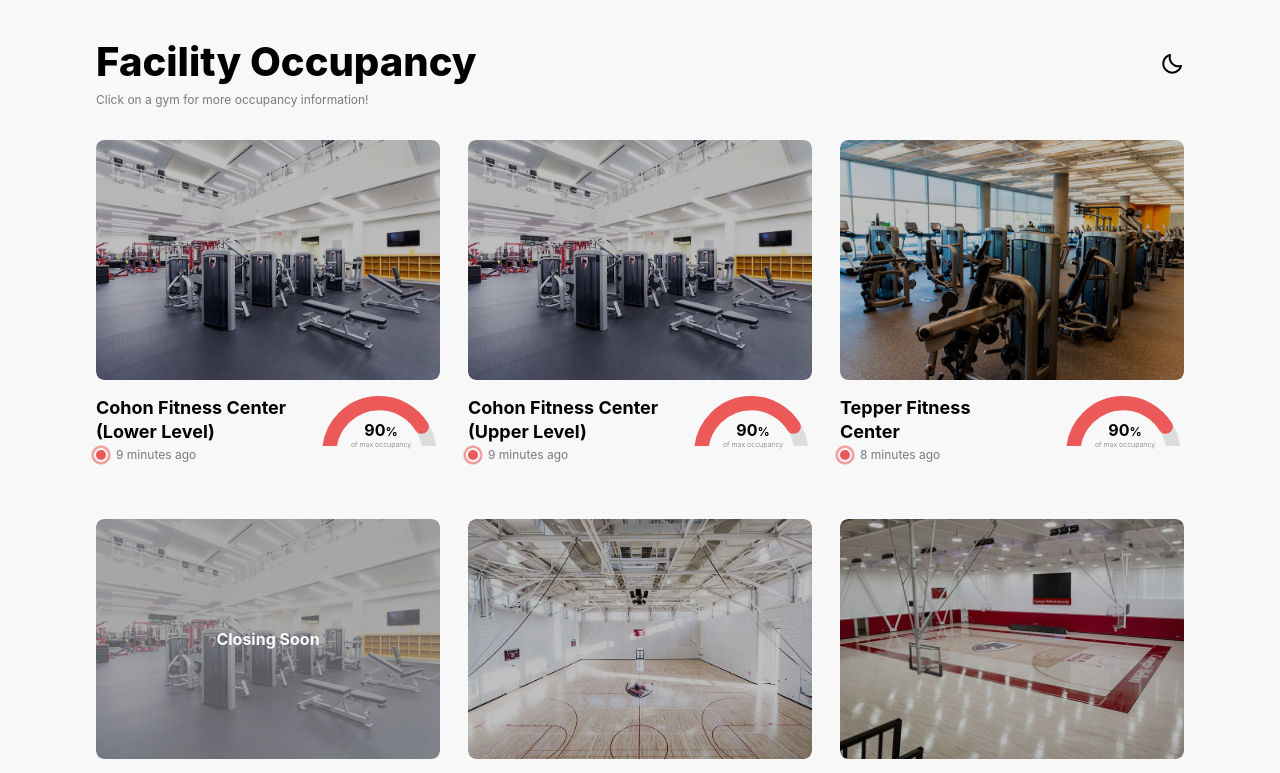
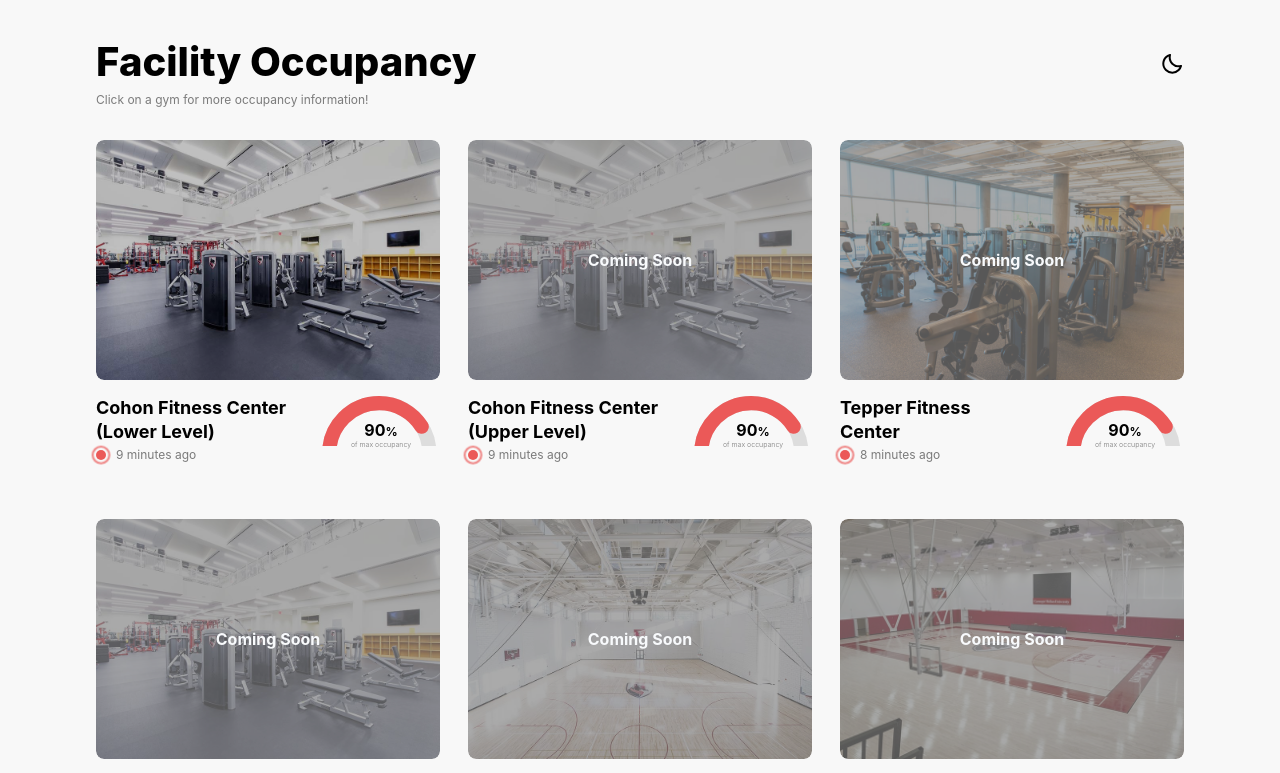
Before and after one commit to cmubtg/open-gym, a React (Create React App) app in the folder frontend/: page / in a window 1280 px wide. Shown: the top 773 px of the page. Built offline with nearby package versions, Linux system fonts and the light colour scheme; no server answers; a web font is replaced by a local one.

Commit message:
added coming soon status in facilities data and updated facility card display accordingly

```diff
--- a/frontend/src/components/home/FacilityCardDisplay.jsx
+++ b/frontend/src/components/home/FacilityCardDisplay.jsx
@@ -4,6 +4,9 @@
 import { isOpen } from '../../utils/utils';
 
 const FacilityCardDisplay = ({facility, occupancy, closingStatus}) => {
+
+  const isComingSoon = facility.status === "coming soon";
+
   return (
       <div className="card_top">
 
@@ -12,11 +15,19 @@
 
         {/* put this image back in the link section to have it route to facility detail page */}
         <img className= {`card_img
-                            ${!isOpen(closingStatus) &&
+                            ${(!isOpen(closingStatus) || isComingSoon) &&
                               "opacity-65 brightness-[0.5]"}`}
             src={facility.image} alt={facility.name} />
 
-        {!isOpen(closingStatus) &&
+        {isComingSoon && (
+          <p className="absolute justify-center
+                        text-base font-bold
+                        text-slate-50 opacity-100">
+            Coming Soon
+          </p>
+        )}
+
+        {!isComingSoon && !isOpen(closingStatus) &&
           <p className="absolute justify-center
                         text-base font-bold
                         text-slate-50 opacity-100">
--- a/frontend/src/components/home/FacilityCardInfo.jsx
+++ b/frontend/src/components/home/FacilityCardInfo.jsx
@@ -6,6 +6,7 @@
 import { isClosed, getNextOpenReadable} from '../../utils/utils';
 
 const FacilityCardInfo = ({facility, occupancy, currTime, lastFetch, closingStatus}) => {
+
     const lastFetchMsg = (lastFetch === 1) ? `1 minute ago` : `${lastFetch} minutes ago`
     return (
       <div className={`card_btm ${isClosed(closingStatus) && "opacity-55"}`}>
--- a/frontend/src/data/facilities.js
+++ b/frontend/src/data/facilities.js
@@ -39,7 +39,8 @@
        image: process.env.PUBLIC_URL + "../images/uc.jpg",
        image2: process.env.PUBLIC_URL + "../images/uc2.jpg",
        image3: process.env.PUBLIC_URL + "../images/uc3.jpg",
-       max_occupancy: 150
+       max_occupancy: 150,
+       status: "coming soon"
     },
 
     {
@@ -50,7 +51,8 @@
         hours : Array.from({ length: 7 }, () => alwaysOpen),
         image: process.env.PUBLIC_URL + "./images/tepper.jpg",
         image2: process.env.PUBLIC_URL + "../images/tepper2.jpg",
-        max_occupancy: 70
+        max_occupancy: 70,
+        status: "coming soon"
     },
     {
         id : "fairfax",
@@ -60,7 +62,8 @@
         hours : Array.from({ length: 7 }, () => testHours),
         image: process.env.PUBLIC_URL + "./images/uc.jpg",
         image2: process.env.PUBLIC_URL + "../images/fairfax2.jpg",
-        max_occupancy: 30
+        max_occupancy: 30,
+        status: "coming soon"
     },
     {
         id : "wiegand",
@@ -70,7 +73,8 @@
         hours : Array.from({ length: 7 }, () => standardHours),
         image: process.env.PUBLIC_URL + "./images/wiegand.jpg",
         image2: process.env.PUBLIC_URL + "../images/wiegand.jpg",
-        max_occupancy: 300
+        max_occupancy: 300,
+        status: "coming soon"
     },
 
     {
@@ -81,7 +85,8 @@
         hours : Array.from({ length: 7 }, () => standardHours),
         image: process.env.PUBLIC_URL + "./images/highmark.jpg",
         image2: process.env.PUBLIC_URL + "../images/highmark.jpg",
-        max_occupancy: 1000
+        max_occupancy: 1000,
+        status: "coming soon"
     }
 ];
 
```
